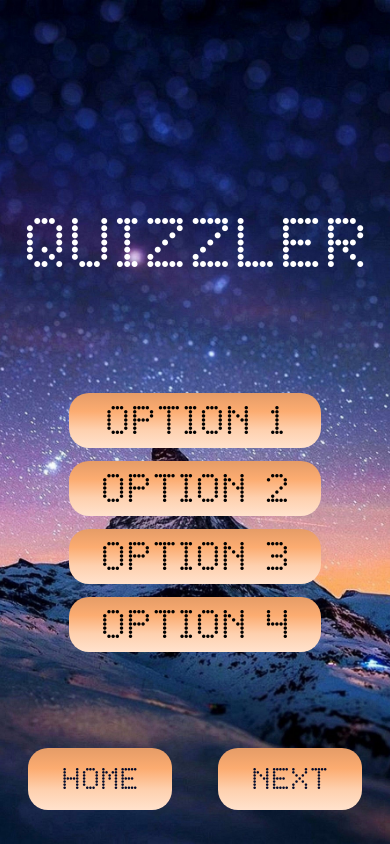
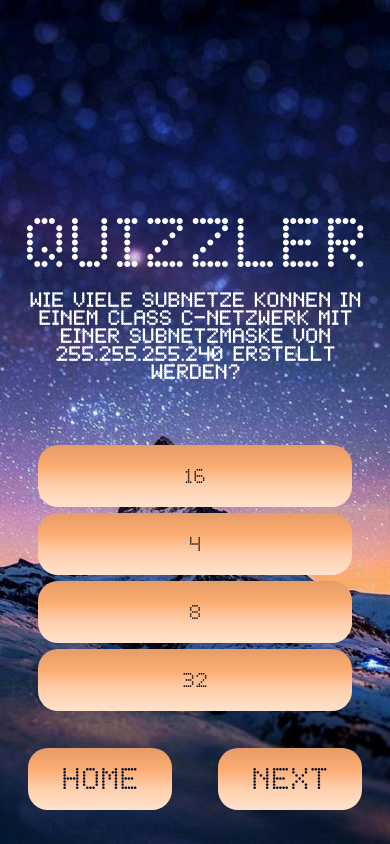
Before and after one commit to malex1306/QuizApp, a React Native app: screen /Quiz in a window 390 px wide. Built offline with nearby package versions, Linux system fonts and the light colour scheme.

Commit message:
questions

```diff
--- a/App.js
+++ b/App.js
@@ -9,6 +9,7 @@ import * as SplashScreen from 'expo-splash-screen'
 import FloatingButton from './componets/floatingButton';
 import { NavigationContainer } from '@react-navigation/native';
 import MyStack from './navigation/myStack';
+
 
 SplashScreen.preventAutoHideAsync();
 
@@ -29,9 +30,15 @@ export default function App() {
     }
 
   return (
+
     <NavigationContainer>
+          <View>
+      <FloatingButton style={styles.FloatingButton} />
+    </View>
       <MyStack />
     </NavigationContainer>
+
+
   );
 }
 
@@ -42,4 +49,10 @@ container:{
   alignItems: 'center',
   justifyContent: 'center'
 },
+
+FloatingButton:{
+  position:'absolute',
+  top:20,
+  left:60,
+},
 });
--- a/componets/button.js
+++ b/componets/button.js
@@ -17,7 +17,7 @@ export default function Button({ label, onPress }) {
   return (
     <View style={styles.buttonContainer}>
       <LinearGradient
-       colors={['#E59C67' ,'#FCAC71','#FED0AE','#FFE2CD']}
+        colors={['#E59C67', '#FCAC71', '#FED0AE', '#FFE2CD']}
         style={styles.gradient}
       >
         <TouchableOpacity
@@ -26,10 +26,11 @@ export default function Button({ label, onPress }) {
           onPressOut={handlePressOut}
           activeOpacity={1}
         >
-        <Text style={[styles.buttonLabel, isPressed && styles.buttonLabelPressed]}>{label}</Text>
+          <Text style={[styles.buttonLabel, isPressed && styles.buttonLabelPressed]} numberOfLines={1} ellipsizeMode="tail">
+            {label}
+          </Text>
         </TouchableOpacity>
       </LinearGradient>
-
     </View>
   );
 }
@@ -52,25 +53,28 @@ const styles = StyleSheet.create({
     borderRadius: 20,
   },
 
+  buttonPressed: {
+    backgroundColor: '#FED0AE',
+  },
 
-  buttonPressed: {
-    backgroundColor: '#FED0AE',  // Der Button-Hintergrund wird transparent
-  },
   buttonLabel: {
     color: 'black',
-    fontSize: 40,
-    fontFamily: 'CustomFont'
+    fontSize: 20,
+    fontFamily: 'CustomFont',
+    textAlign: 'center',
+    paddingHorizontal: 10, // Füge horizontales Padding hinzu, um Rand zu schaffen
   },
+
   buttonLabelPressed: {
-    color: 'black',  // Text bleibt sichtbar
+    color: 'black',
   },
 
   gradient: {
     borderRadius: 20,
     marginTop: 50,
-    height: '90%',  // Damit der Gradient die ganze Fläche abdeckt
-    width: '80%',
-    alignItems: 'center',  // Zentriert den Inhalt
-    justifyContent: 'center',  // Zentriert den Inhalt
+    height: '100%',  // Gradient deckt die gesamte Höhe ab
+    width: '100%',  // Gradient deckt die gesamte Breite ab
+    alignItems: 'center',
+    justifyContent: 'center',
   },
 });
--- /dev/null
+++ b/componets/questions.json
@@ -0,0 +1,102 @@
+[
+    {
+      "question": "Wie viele Subnetze können in einem Class C-Netzwerk mit einer Subnetzmaske von 255.255.255.240 erstellt werden?",
+      "options": [
+        "16",
+        "4",
+        "8",
+        "32"
+      ],
+      "correctAnswer": "8"
+    },
+    {
+      "question": "Welche Subnetzmaske entspricht der CIDR-Notation /26?",
+      "options": [
+        "255.255.255.224",
+        "255.255.255.192",
+        "255.255.255.240",
+        "255.255.255.248"
+      ],
+      "correctAnswer": "255.255.255.192"
+    },
+    {
+      "question": "Wie viele Hosts können in einem Subnetz mit der Maske 255.255.255.248 adressiert werden?",
+      "options": [
+        "14",
+        "4",
+        "6",
+        "8"
+      ],
+      "correctAnswer": "6"
+    },
+    {
+      "question": "Welche der folgenden Subnetzmasken hat die meisten möglichen Subnetze bei einem Class B-Netzwerk?",
+      "options": [
+        "255.255.240.0",
+        "255.255.192.0",
+        "255.255.255.0",
+        "255.255.128.0"
+      ],
+      "correctAnswer": "255.255.255.0"
+    },
+    {
+      "question": "Was ist die Broadcast-Adresse eines Subnetzes mit der IP-Adresse 192.168.10.16 und der Subnetzmaske 255.255.255.240?",
+      "options": [
+        "192.168.10.31",
+        "192.168.10.30",
+        "192.168.10.15",
+        "192.168.10.17"
+      ],
+      "correctAnswer": "192.168.10.31"
+    },
+    {
+      "question": "Welches Subnetz enthält die IP-Adresse 192.168.1.77 bei einer Subnetzmaske von 255.255.255.192?",
+      "options": [
+        "192.168.1.0",
+        "192.168.1.64",
+        "192.168.1.128",
+        "192.168.1.192"
+      ],
+      "correctAnswer": "192.168.1.64"
+    },
+    {
+      "question": "Wie viele Hosts können in einem Netzwerksegment mit einer /28 Subnetzmaske untergebracht werden?",
+      "options": [
+        "14",
+        "30",
+        "6",
+        "62"
+      ],
+      "correctAnswer": "14"
+    },
+    {
+      "question": "Welche der folgenden Subnetzmasken ist eine Standardmaske für ein Class A-Netzwerk?",
+      "options": [
+        "255.255.255.0",
+        "255.0.0.0",
+        "255.255.0.0",
+        "255.255.192.0"
+      ],
+      "correctAnswer": "255.0.0.0"
+    },
+    {
+      "question": "Welche der folgenden IP-Adressen gehört zum Subnetz 172.16.32.0/20?",
+      "options": [
+        "172.16.48.1",
+        "172.16.31.255",
+        "172.16.47.255",
+        "172.16.64.1"
+      ],
+      "correctAnswer": "172.16.47.255"
+    },
+    {
+      "question": "Welche Subnetzmaske verwendet man, um ein Netzwerk in 4 gleich große Subnetze zu unterteilen?",
+      "options": [
+        "255.255.255.192",
+        "255.255.255.224",
+        "255.255.255.248",
+        "255.255.255.240"
+      ],
+      "correctAnswer": "255.255.255.192"
+    }
+  ]
--- a/navigation/myStack.js
+++ b/navigation/myStack.js
@@ -1,6 +1,7 @@
 import { createStackNavigator } from '@react-navigation/stack';
 import Home from '../screens/home';
 import Quiz from '../screens/quiz';
+import Result from '../screens/result';
 
 const Stack = createStackNavigator();
 
@@ -9,9 +10,12 @@ function MyStack() {
         <Stack.Navigator initialRouteName="Home">
             <Stack.Screen name="Home" component={Home}
             options={{headerShown:false}}/>
-        <Stack.Screen name="Quiz" component={Quiz}
+            <Stack.Screen name="Quiz" component={Quiz}
+            options={{headerShown:false}}/>
+             <Stack.Screen name="Result" component={Result}
             options={{headerShown:false}}/>
         </Stack.Navigator>
+
     );
 }
 
--- a/screens/quiz.js
+++ b/screens/quiz.js
@@ -1,27 +1,53 @@
-import { ImageBackground, StyleSheet, Text, TouchableOpacity, View } from 'react-native';
-import React from 'react';
+import { ImageBackground, StyleSheet, Text, View } from 'react-native';
+import React, { useState } from 'react';
 import Button from '../componets/button';
 import ButtonSmall from '../componets/buttonSmall';
 import { StatusBar } from 'expo-status-bar';
 import Title from '../componets/title';
+import questionsData from '../componets/questions.json';
+import Home from './home';
+
 
 export default function Quiz({navigation}) {
+
+  const [currentQuestionIndex, setCurrentQuestionIndex] = useState(0);
+
+  const handleNextQuestion = () => {
+    if (currentQuestionIndex < questionsData.length - 1) {
+      setCurrentQuestionIndex(currentQuestionIndex + 1);
+    } else {
+      navigation.navigate('Home')
+
+    }
+  };
+
+  const handleAnswerPress = (option) => {
+    const correctAnswer = questionsData[currentQuestionIndex].correctAnswer;
+    if (option === correctAnswer) {
+    } else {
+
+    }
+    handleNextQuestion();
+  };
+
+  const currentQuestion = questionsData[currentQuestionIndex];
+
   return (
     <ImageBackground
-      source={require('../assets/background.jpg')} // Pfad zu deinem Hintergrundbild
+      source={require('../assets/background.jpg')}
       style={styles.background}
     >
       <View style={styles.container}>
-        <Title/>
+        <Title />
+        <Text style={[styles.questionText, {fontFamily:'CustomFont'}]}>{currentQuestion.question}</Text>
         <View style={styles.footerContainer}>
-          <Button label="Option 1"/>
-          <Button label="Option 2"/>
-          <Button label="Option 3"/>
-          <Button label="Option 4"/>
+          {currentQuestion.options.map((option, index) => (
+            <Button key={index} label={option} onPress={() => handleAnswerPress(option)} />
+          ))}
         </View>
         <View style={styles.continue}>
-          <ButtonSmall label="HOME" onPress={() => navigation.navigate('Home')}/>
-          <ButtonSmall label="NEXT"/>
+          <ButtonSmall label="HOME" onPress={() => navigation.navigate('Home')} />
+          <ButtonSmall label="NEXT" onPress={handleNextQuestion} />
         </View>
         <StatusBar style="auto" />
       </View>
@@ -41,16 +67,31 @@ const styles = StyleSheet.create({
     alignItems: 'center',
     padding: 20,
   },
+  questionText: {
+    fontSize: 20,
+    fontWeight: 'bold',
+    marginBottom: 20,
+    textAlign: 'center',
+    color: 'white',
+  },
   footerContainer: {
     flex: 1,
     justifyContent: 'center',
     alignItems: 'center',
     width: '100%',
   },
+
+  FloatingButton:{
+    position:'absolute',
+    top:20,
+    left:60,
+  },
+
   continue: {
     marginBottom: 20,
     paddingVertical: 16,
     justifyContent: "space-between",
     flexDirection: "row",
   },
+
 });
--- /dev/null
+++ b/screens/result.js
@@ -0,0 +1,14 @@
+import { StyleSheet, Text, View } from 'react-native'
+import React from 'react'
+
+const Result = () => {
+  return (
+    <View>
+      <Text>Result</Text>
+    </View>
+  )
+}
+
+export default Result
+
+const styles = StyleSheet.create({})
```
Also changed, not shown: 1 other file (tests, documents, lock files or other folders). Lines whose indentation alone changed are shown as unchanged.
